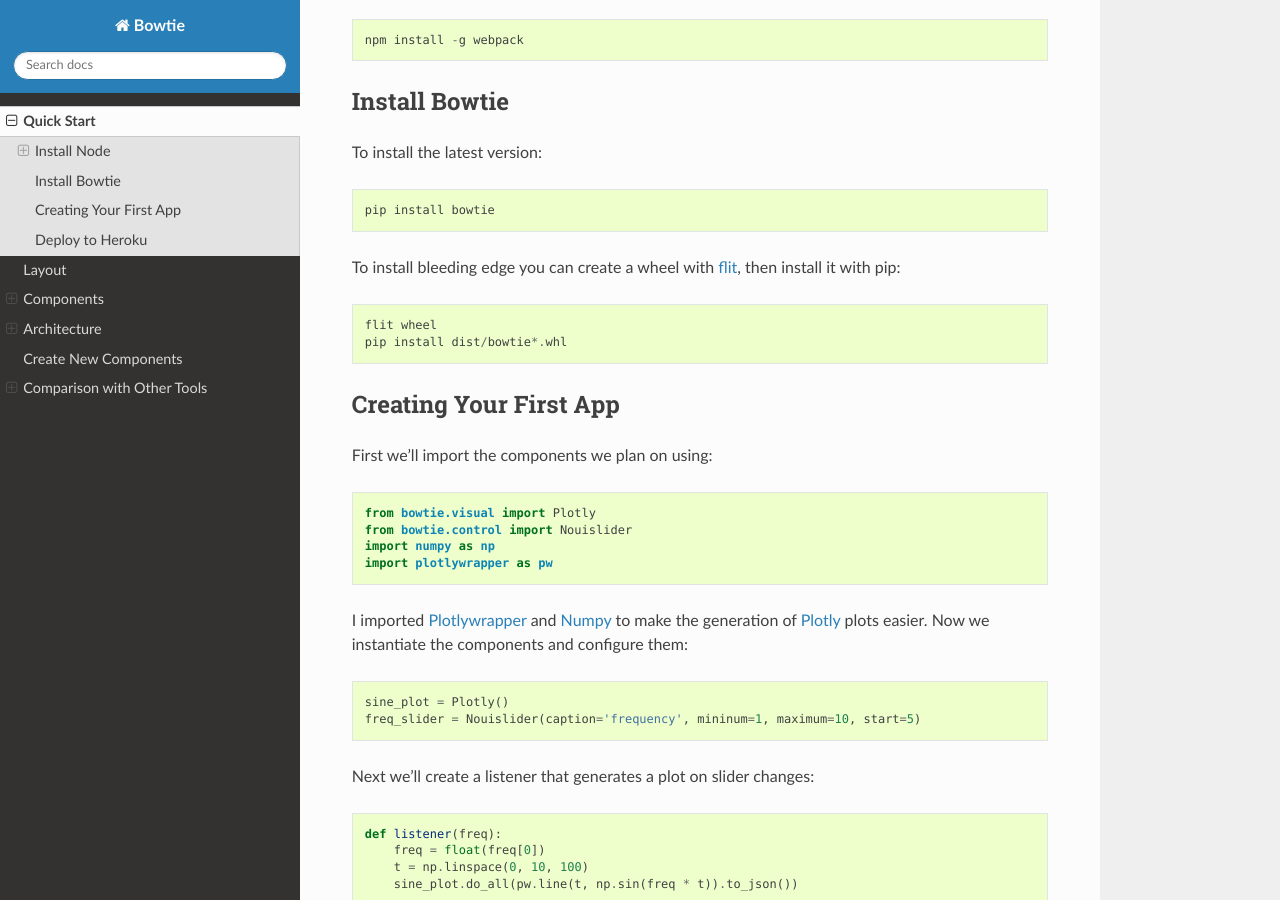
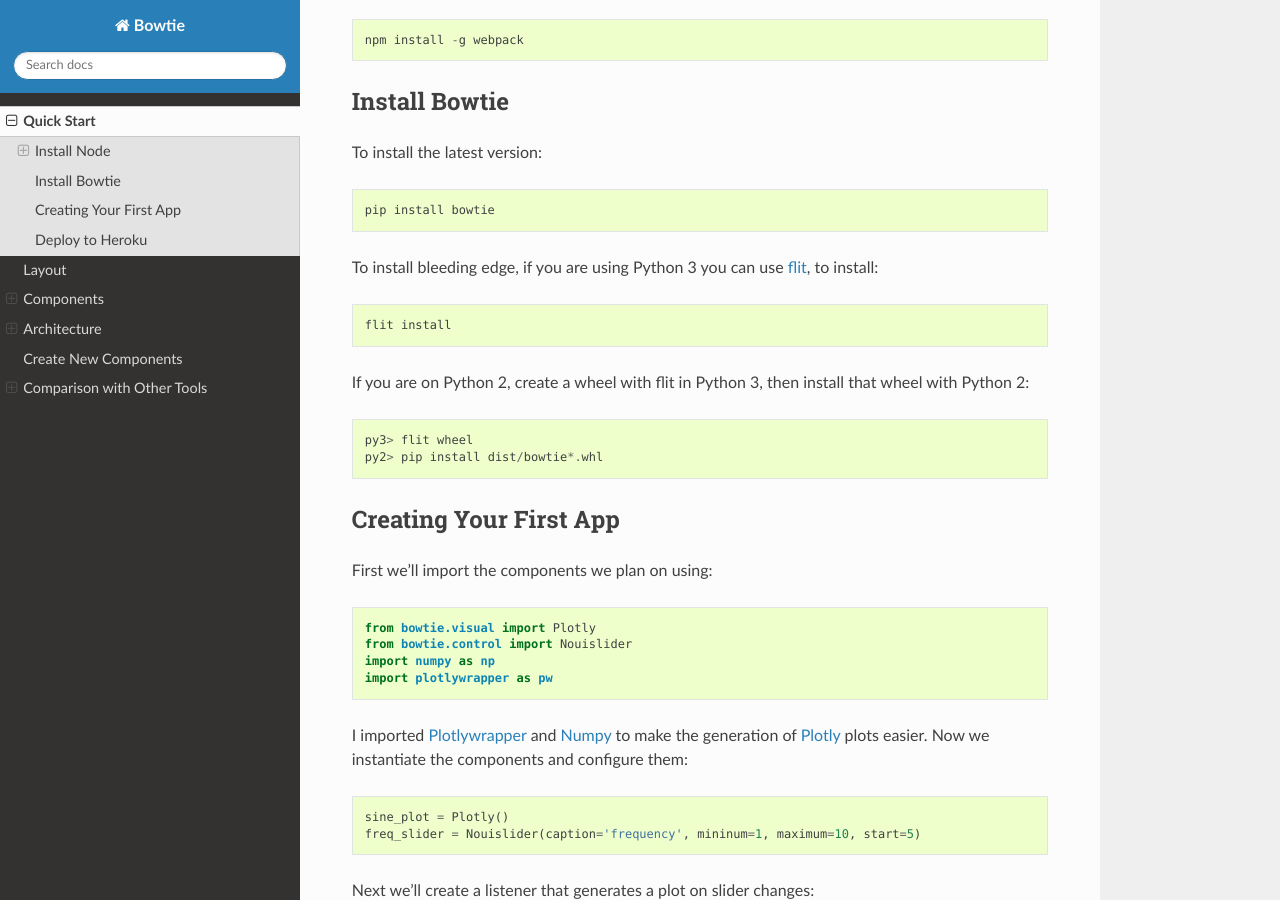
Before and after one commit to jwkvam/bowtie, a Sphinx documentation site: the page built from doc/quickstart.rst, in a window 1280 px wide and 900 px high, scrolled down 626 px. Built offline with Sphinx 7.4.7 and the Read the Docs theme 2.0.0, drawn with Linux system fonts in a browser that asks for light colours; pages that are not in the unit, such as notebooks, are missing from menus.

Commit message:
update bleeding edge install

```diff
--- a/doc/quickstart.rst
+++ b/doc/quickstart.rst
@@ -38,11 +38,15 @@
 
     pip install bowtie
 
-To install bleeding edge you can create a wheel with
-`flit <http://flit.readthedocs.io/en/latest/index.html>`_, then install it with pip::
+To install bleeding edge, if you are using Python 3 you can use `flit <http://flit.readthedocs.io/en/latest/index.html>`_,  to install::
 
-    flit wheel
-    pip install dist/bowtie*.whl
+    flit install
+
+If you are on Python 2, create a wheel with flit in Python 3, then
+install that wheel with Python 2::
+
+    py3> flit wheel
+    py2> pip install dist/bowtie*.whl
 
 Creating Your First App
 -----------------------
```
